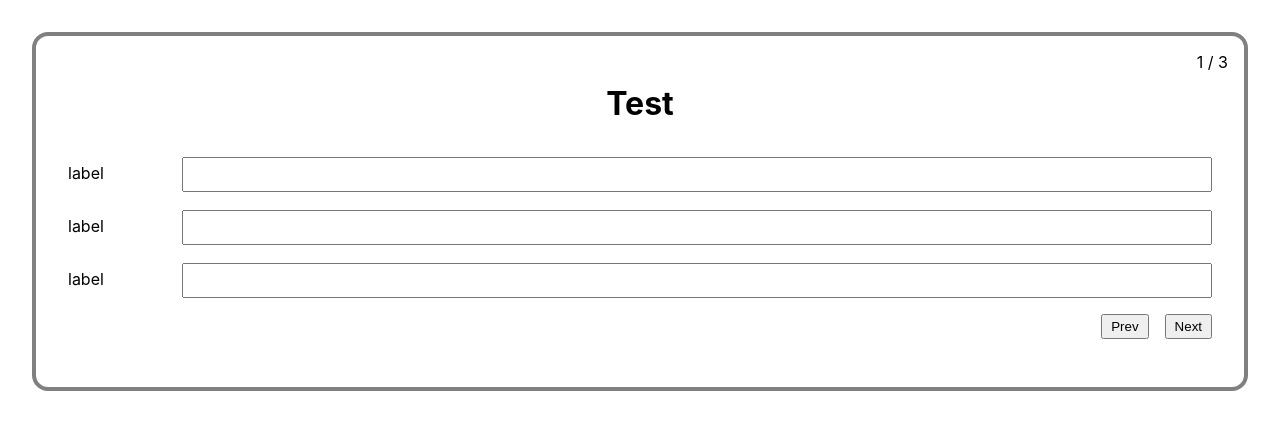
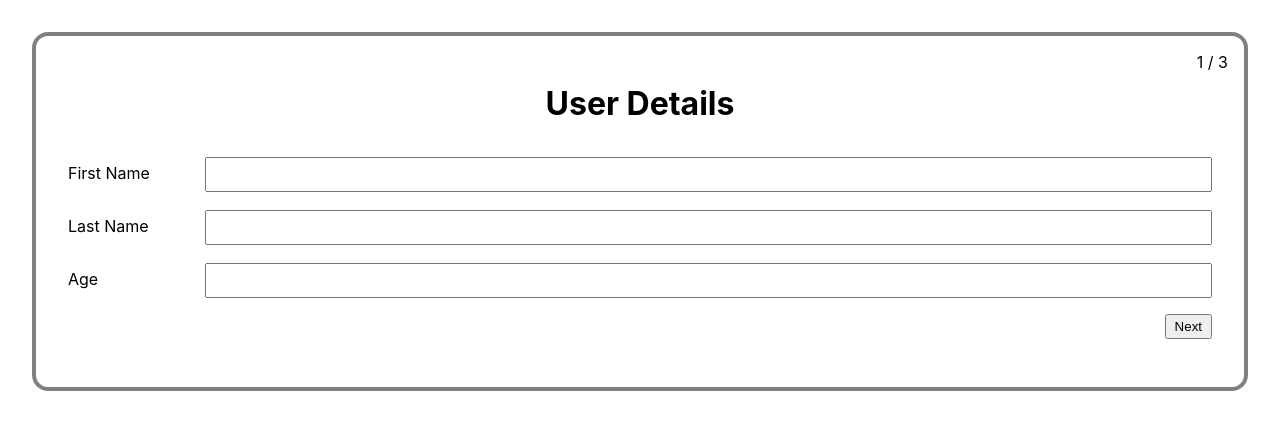
Before and after one commit to off-echoi/group_study, a React (Create React App) app in the folder multi-part-form/: page / in a window 1280 px wide. Shown: the top 430 px of the page. Built offline with nearby package versions, Linux system fonts and the light colour scheme.

Commit message:
[add] valid & step function ** require Refactoring

```diff
--- a/multi-part-form/src/App.css
+++ b/multi-part-form/src/App.css
@@ -34,14 +34,14 @@ button + button {
 }
 label {
   display: inline-block;
-  width: 10%;
+  width: 12%;
   margin-bottom: 1rem;
   padding: 0.5rem;
   padding-left: 0;
 }
 input {
   display: inline-block;
-  width: 90%;
+  width: 88%;
   margin-bottom: 1rem;
   padding: 0.5rem;
 }
--- a/multi-part-form/src/App.js
+++ b/multi-part-form/src/App.js
@@ -1,18 +1,87 @@
 import { Input, InputForm, Steps, Button } from './Components'
 import './App.css'
+import { useCallback, useRef, useState } from 'react'
+
+// some API response
+const stepsData = [
+  {
+    title: 'User Details',
+    fields: [
+      { idx: 1, title: 'First Name' },
+      { idx: 2, title: 'Last Name' },
+      { idx: 3, title: 'Age' },
+    ],
+  },
+  {
+    title: 'Address',
+    fields: [
+      { idx: 1, title: 'Street' },
+      { idx: 2, title: 'City' },
+      { idx: 3, title: 'State' },
+      { idx: 4, title: 'Zip' },
+    ],
+  },
+  {
+    title: 'Account Creation',
+    fields: [
+      { idx: 1, title: 'Email' },
+      { idx: 2, title: 'Password' },
+    ],
+  },
+]
 
 function App() {
+  const [steps, setSteps] = useState({
+    currentIndex: 1,
+    stepIndex: stepsData.length,
+  })
+  const formField = useRef(null)
+
+  const stepsControler = useCallback(
+    (type) => {
+      let currentIndex = steps.currentIndex
+      if (type === 'next') {
+        let isValid = true
+        let aa = [...formField.current.children]
+        aa.forEach((v) => {
+          if (v.className === 'input_wrap') {
+            if (!v.childNodes[1].value || (typeof v.childNodes[1].value === 'string' && v.childNodes[1].value.trim() === '')) {
+              isValid = false
+            }
+          }
+        })
+        if (isValid) {
+          currentIndex = steps.currentIndex + 1
+          aa.forEach((v) => {
+            if (v.className === 'input_wrap') {
+              if (v.childNodes[1].value) {
+                v.childNodes[1].value = ''
+              }
+            }
+          })
+        }
+      } else {
+        currentIndex = steps.currentIndex - 1
+      }
+      setSteps((prev) => ({
+        ...prev,
+        currentIndex: currentIndex,
+      }))
+    },
+    [steps.currentIndex]
+  )
+
   return (
     <div className="App">
-      <InputForm title="Test">
-        <Steps currentIndex={1} stepIndex={3} />
+      <InputForm title={stepsData[steps.currentIndex - 1].title} ref={formField}>
+        <Steps currentIndex={steps.currentIndex} stepIndex={steps.stepIndex} />
+        {stepsData[steps.currentIndex - 1].fields.map((field) => {
+          return <Input key={field.idx} label={field.title} id={field.title} onChange={(e) => console.log(e)} required={true}></Input>
+        })}
 
-        <Input label="label" id="id1"></Input>
-        <Input label="label" id="id2"></Input>
-        <Input label="label" id="id3" onChange={(e) => console.log(e)}></Input>
         <div className="button_group">
-          <Button text="Prev" />
-          <Button text="Next" />
+          {steps.currentIndex > 1 && <Button text="Prev" onClick={() => stepsControler('prev')} />}
+          {steps.currentIndex !== steps.stepIndex && <Button onClick={() => stepsControler('next')} text="Next" />}
         </div>
       </InputForm>
     </div>
--- a/multi-part-form/src/Components/Input.jsx
+++ b/multi-part-form/src/Components/Input.jsx
@@ -1,6 +1,6 @@
 function Input({ id, label, ...props }) {
   return (
-    <div>
+    <div className="input_wrap">
       <label htmlFor={id}>{label}</label>
       <input type="text" name="" id={id} {...props} />
     </div>
--- a/multi-part-form/src/Components/InputForm.jsx
+++ b/multi-part-form/src/Components/InputForm.jsx
@@ -1,9 +1,11 @@
-function InputForm({ title, children }) {
+import { forwardRef } from 'react'
+
+const InputForm = forwardRef(({ title, children }, ref) => {
   return (
-    <form className="form">
+    <form className="form" ref={ref}>
       <h1>{title}</h1>
       {children}
     </form>
   )
-}
+})
 export default InputForm
```
